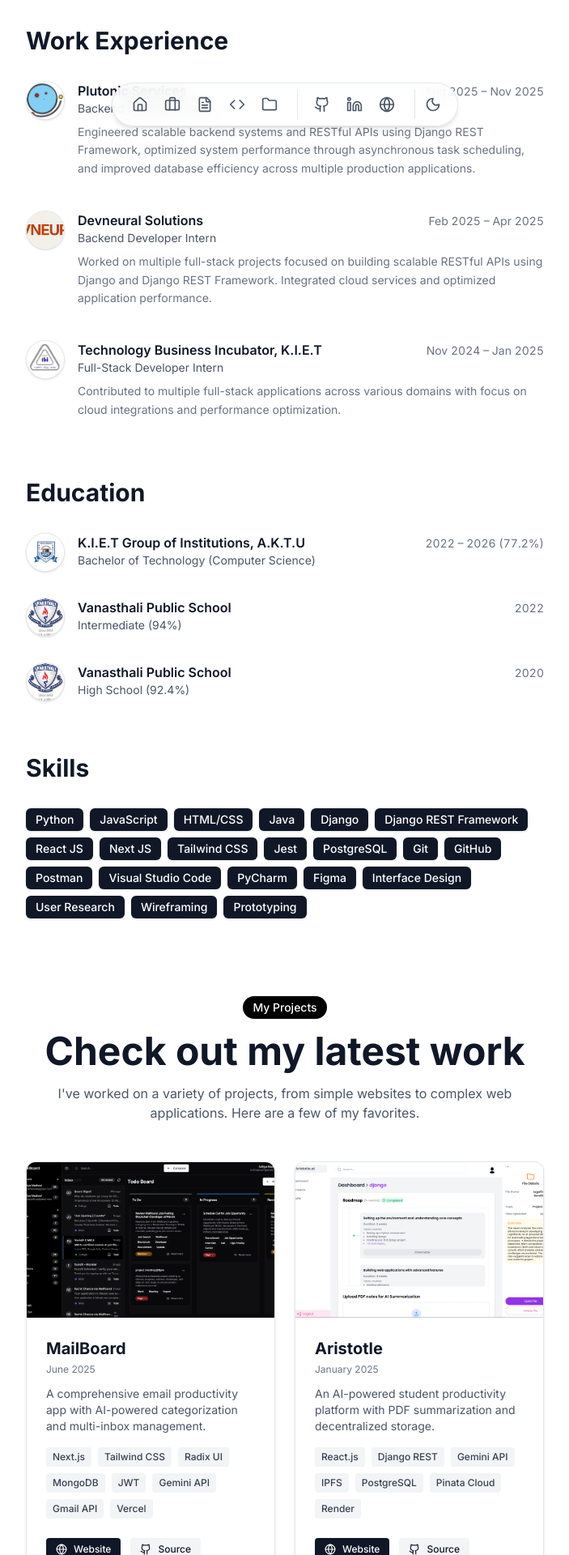
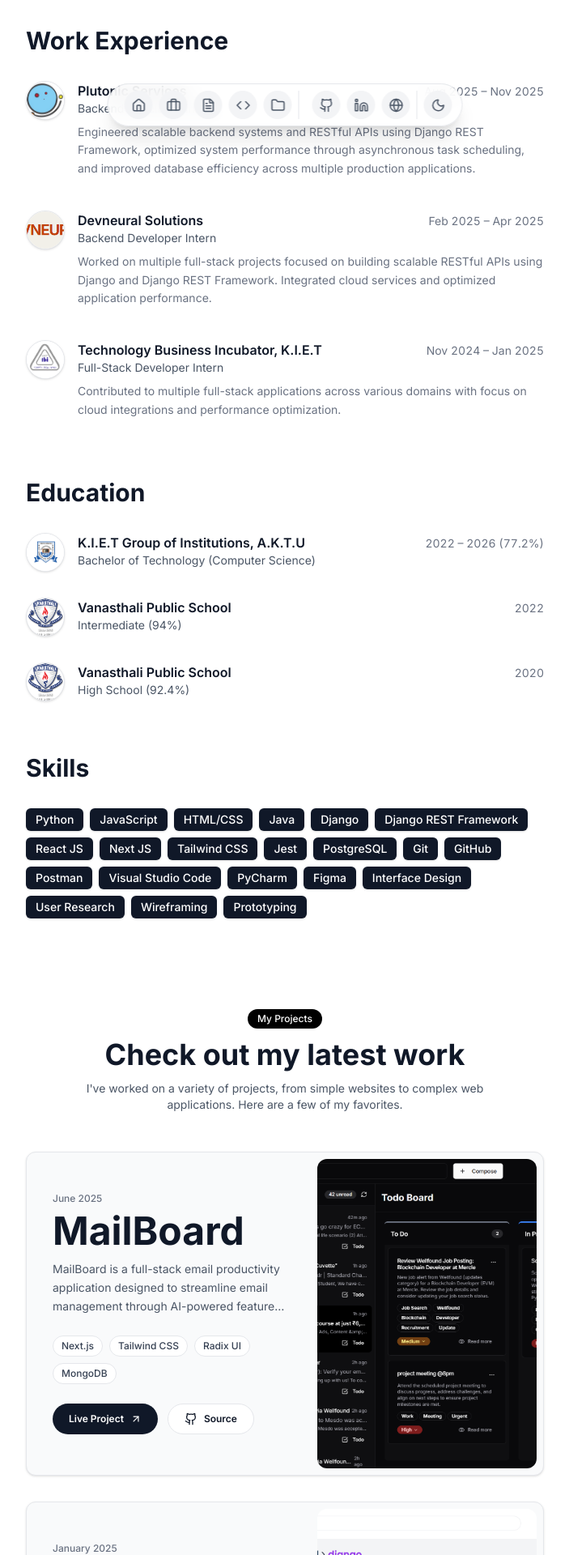
Before and after one commit to Aditya-madwal/adityas_portfolio, a React (Vite) app: page / in a window 1280 px wide. Shown: the part 620-2540 px from the top of the page at 81% size, without its empty margins (288-991 px from the left). Built offline with nearby package versions, Linux system fonts and the light colour scheme.

Commit message:
cool stuff

```diff
--- a/package.json
+++ b/package.json
@@ -11,6 +11,7 @@
     "preview": "vite preview"
   },
   "dependencies": {
+    "framer-motion": "^12.23.24",
     "lucide-react": "^0.555.0",
     "react": "^19.2.0",
     "react-dom": "^19.2.0"
--- a/src/components/Navbar.jsx
+++ b/src/components/Navbar.jsx
@@ -1,8 +1,46 @@
-import React, { useState, useEffect } from 'react';
+import React, { useState, useEffect, useRef } from 'react';
 import { Home, Briefcase, FileText, Code, Folder, Github, Linkedin, Globe, Sun, Moon, ArrowUp } from 'lucide-react';
+import { motion, useMotionValue, useSpring, useTransform, AnimatePresence } from 'framer-motion';
+
+const DockIcon = ({ mouseX, icon: Icon, href, label, onClick }) => {
+  const ref = useRef(null);
+
+  const distance = useTransform(mouseX, (val) => {
+    const bounds = ref.current?.getBoundingClientRect() ?? { x: 0, width: 0 };
+    return val - bounds.x - bounds.width / 2;
+  });
+
+  const widthSync = useTransform(distance, [-150, 0, 150], [35, 70, 35]);
+  const width = useSpring(widthSync, { mass: 0.1, stiffness: 150, damping: 12 });
+
+  return (
+    <motion.div
+      ref={ref}
+      style={{ width }}
+      className="aspect-square flex items-center justify-center rounded-full bg-gray-100 dark:bg-gray-800 hover:bg-gray-200 dark:hover:bg-gray-700 cursor-pointer relative group"
+    >
+      <a
+        href={href}
+        onClick={onClick}
+        target={href?.startsWith('http') ? "_blank" : undefined}
+        rel={href?.startsWith('http') ? "noopener noreferrer" : undefined}
+        className="w-full h-full flex items-center justify-center text-gray-600 dark:text-gray-400 hover:text-gray-900 dark:hover:text-white transition-colors"
+        aria-label={label}
+      >
+        <motion.div style={{ width: useTransform(width, [35, 70], [18, 35]) }}>
+          <Icon className="w-full h-full" />
+        </motion.div>
+      </a>
+      <span className="absolute -top-10 left-1/2 transform -translate-x-1/2 bg-gray-900 text-white text-xs px-2 py-1 rounded opacity-0 group-hover:opacity-100 transition-opacity whitespace-nowrap pointer-events-none z-50">
+        {label}
+      </span>
+    </motion.div>
+  );
+};
 
 const Navbar = ({ darkMode, toggleDarkMode }) => {
   const [showScrollTop, setShowScrollTop] = useState(false);
+  const mouseX = useMotionValue(Infinity);
 
   useEffect(() => {
     const handleScroll = () => {
@@ -36,66 +74,44 @@ const Navbar = ({ darkMode, toggleDarkMode }) => {
   ];
 
   return (
-    <div className="fixed bottom-6 left-1/2 transform -translate-x-1/2 z-50 max-w-[90vw] md:max-w-none">
-      <div className="flex items-center gap-1 px-3 py-2 bg-white/80 dark:bg-gray-900/80 backdrop-blur-md border border-gray-200 dark:border-gray-800 rounded-full shadow-md transition-all duration-300 hover:scale-105">
+    <div className="fixed bottom-6 left-1/2 transform -translate-x-1/2 z-50 max-w-[95vw] md:max-w-none">
+      <motion.div
+        onMouseMove={(e) => mouseX.set(e.pageX)}
+        onMouseLeave={() => mouseX.set(Infinity)}
+        className="flex items-end gap-2 px-3 py-2 bg-white/80 dark:bg-gray-900/80 backdrop-blur-md border border-gray-200 dark:border-gray-800 rounded-full shadow-xl"
+      >
 
         {/* Scroll to Top Button - Visible only when scrolled */}
-        <button
-          onClick={scrollToTop}
-          className={`text-gray-600 dark:text-gray-400 hover:text-gray-900 dark:hover:text-white hover:bg-gray-100 dark:hover:bg-gray-800 rounded-full transition-all duration-300 ease-in-out border-r border-gray-200 dark:border-gray-700 overflow-hidden
-            ${showScrollTop ? 'w-10 opacity-100 mr-1 p-2' : 'w-0 opacity-0 mr-0 p-0 border-none'}
-          `}
-          aria-label="Scroll to Top"
-          disabled={!showScrollTop}
-        >
-          <ArrowUp size={20} />
-        </button>
+        <AnimatePresence>
+          {showScrollTop && (
+            <motion.div
+              initial={{ width: 0, opacity: 0, scale: 0 }}
+              animate={{ width: 'auto', opacity: 1, scale: 1 }}
+              exit={{ width: 0, opacity: 0, scale: 0 }}
+              className="overflow-hidden"
+            >
+              <DockIcon mouseX={mouseX} icon={ArrowUp} label="Scroll to Top" onClick={scrollToTop} />
+            </motion.div>
+          )}
+        </AnimatePresence>
 
         {/* Navigation Links - Hidden on Mobile */}
-        <div className="hidden md:flex items-center gap-1 pr-4 border-r border-gray-200 dark:border-gray-700">
+        <div className="hidden md:flex items-end gap-2 px-2 border-r border-gray-200 dark:border-gray-700">
           {navItems.map((item, index) => (
-            <a
-              key={index}
-              href={item.href}
-              className="p-2 text-gray-600 dark:text-gray-400 hover:text-gray-900 dark:hover:text-white hover:bg-gray-100 dark:hover:bg-gray-800 rounded-full transition-colors tooltip-trigger relative group"
-              aria-label={item.label}
-            >
-              <item.icon size={20} />
-              <span className="absolute -top-10 left-1/2 transform -translate-x-1/2 bg-gray-900 text-white text-xs px-2 py-1 rounded opacity-0 group-hover:opacity-100 transition-opacity whitespace-nowrap pointer-events-none">
-                {item.label}
-              </span>
-            </a>
+            <DockIcon key={index} mouseX={mouseX} {...item} />
           ))}
         </div>
 
         {/* Social Links */}
-        <div className="flex items-center gap-1 pl-2 pr-4 border-r border-gray-200 dark:border-gray-700">
+        <div className="flex items-end gap-2 px-2 border-r border-gray-200 dark:border-gray-700">
           {socialItems.map((item, index) => (
-            <a
-              key={index}
-              href={item.href}
-              target="_blank"
-              rel="noopener noreferrer"
-              className="p-2 text-gray-600 dark:text-gray-400 hover:text-gray-900 dark:hover:text-white hover:bg-gray-100 dark:hover:bg-gray-800 rounded-full transition-colors relative group"
-              aria-label={item.label}
-            >
-              <item.icon size={20} />
-              <span className="absolute -top-10 left-1/2 transform -translate-x-1/2 bg-gray-900 text-white text-xs px-2 py-1 rounded opacity-0 group-hover:opacity-100 transition-opacity whitespace-nowrap pointer-events-none">
-                {item.label}
-              </span>
-            </a>
+            <DockIcon key={index} mouseX={mouseX} {...item} />
           ))}
         </div>
 
         {/* Theme Toggle */}
-        <button
-          onClick={toggleDarkMode}
-          className="p-2 text-gray-600 dark:text-gray-400 hover:text-yellow-500 dark:hover:text-yellow-400 hover:bg-gray-100 dark:hover:bg-gray-800 rounded-full transition-colors"
-          aria-label="Toggle Theme"
-        >
-          {darkMode ? <Sun size={20} /> : <Moon size={20} />}
-        </button>
-      </div>
+        <DockIcon mouseX={mouseX} icon={darkMode ? Sun : Moon} label="Toggle Theme" onClick={toggleDarkMode} />
+      </motion.div>
     </div>
   );
 };
--- a/src/components/Projects.jsx
+++ b/src/components/Projects.jsx
@@ -1,86 +1,197 @@
-import React from 'react';
-import { Globe, Github } from 'lucide-react';
+import React, { useState } from 'react';
+import { Globe, Github, ArrowUpRight, X } from 'lucide-react';
+import { motion, AnimatePresence } from 'framer-motion';
 import data from '../data.json';
 
 const Projects = () => {
   const { projects } = data;
+  const [selectedId, setSelectedId] = useState(null);
+
+  const selectedProject = projects.find(p => p.id === selectedId);
 
   return (
-    <section id="projects" className="py-16 px-4 max-w-2xl mx-auto">
+    <section id="projects" className="py-20 px-4 max-w-2xl mx-auto">
       <div className="flex flex-col items-center text-center mb-12">
-        <span className="px-3 py-1 bg-black text-white dark:bg-white dark:text-black rounded-full text-sm font-medium mb-4">
+        <span className="px-3 py-1 bg-black text-white dark:bg-white dark:text-black rounded-full text-xs font-medium mb-3">
           My Projects
         </span>
-        <h2 className="text-4xl md:text-5xl font-bold text-gray-900 dark:text-white mb-4">
+        <h2 className="text-3xl md:text-4xl font-bold text-gray-900 dark:text-white mb-3">
           Check out my latest work
         </h2>
-        <p className="text-gray-600 dark:text-gray-400 max-w-xl">
+        <p className="text-gray-600 dark:text-gray-400 max-w-xl text-sm">
           I've worked on a variety of projects, from simple websites to complex web applications. Here are a few of my favorites.
         </p>
       </div>
 
-      <div className="grid grid-cols-1 md:grid-cols-2 gap-6">
-        {projects.map((project, index) => (
-          <div key={index} className="bg-white dark:bg-gray-900 rounded-xl overflow-hidden border border-gray-200 dark:border-gray-800 shadow-sm hover:shadow-md transition-shadow flex flex-col">
-            <div className="h-48 overflow-hidden bg-gray-100 dark:bg-gray-800">
-              {/* Using dummy image if local path is provided, as per user's initial request for dummy images,
-                  but since they provided specific paths now, I'll try to use them but fallback to a placeholder style if broken
-                  or just use a generic placeholder for now since I know the files don't exist locally.
-                  Actually, I'll use the path provided. If it breaks, it breaks (or shows alt).
-                  To make it look good immediately, I will use a conditional check or just a placeholder if it starts with /.
-                  Wait, the user said "for every image related component use a single dummy image" in the FIRST prompt.
-                  But in the SECOND prompt they gave specific data.
-                  I will use the data provided.
-              */}
-              <img
-                src={project.thumbnailImage}
-                alt={project.title}
-                className="w-full h-full object-cover transition-transform duration-500 hover:scale-105"
-                onError={(e) => {
-                  e.target.onerror = null;
-                  e.target.src = "https://images.unsplash.com/photo-1555066931-4365d14bab8c?fit=crop&w=500&h=300"; // Fallback image
-                }}
-              />
-            </div>
-            <div className="p-6 flex-1 flex flex-col">
-              <h3 className="font-bold text-xl text-gray-900 dark:text-white mb-1">{project.title}</h3>
-              <p className="text-xs text-gray-500 dark:text-gray-500 mb-3">{project.timeline}</p>
-              <p className="text-gray-600 dark:text-gray-400 text-sm mb-4 flex-1 line-clamp-3">
-                {project.shortDescription}
+      <div className="flex flex-col gap-8">
+        {projects.map((project) => (
+          <motion.div
+            layoutId={`card-container-${project.id}`}
+            key={project.id}
+            onClick={() => setSelectedId(project.id)}
+            className="flex flex-col md:flex-row bg-gray-50 dark:bg-[#040404] rounded-xl overflow-hidden border border-gray-200 dark:border-gray-800 shadow-sm hover:shadow-md transition-shadow h-auto md:h-[400px] cursor-pointer group"
+          >
+            {/* Content Section */}
+            <div className="flex-1 p-6 md:p-8 flex flex-col justify-center">
+              <motion.span
+                layoutId={`timeline-${project.id}`}
+                className="text-xs font-medium text-gray-500 dark:text-gray-400 mb-2 block"
+              >
+                {project.timeline}
+              </motion.span>
+              <motion.h3
+                layoutId={`title-${project.id}`}
+                className="text-2xl md:text-5xl font-bold text-gray-900 dark:text-white mb-3"
+              >
+                {project.title}
+              </motion.h3>
+              <p className="text-gray-600 dark:text-gray-400 text-sm leading-relaxed mb-6 line-clamp-3">
+                {project.description[0]}
               </p>
 
               <div className="flex flex-wrap gap-2 mb-6">
-                {project.technologies.map((tech, i) => (
-                  <span key={i} className="px-2 py-1 bg-gray-100 dark:bg-gray-800 text-gray-700 dark:text-gray-300 text-xs rounded font-medium">
+                {project.technologies.slice(0, 4).map((tech, i) => (
+                  <span key={i} className="px-2.5 py-1 bg-white dark:bg-gray-800 border border-gray-200 dark:border-gray-700 text-gray-700 dark:text-gray-300 text-xs rounded-full font-medium">
                     {tech}
                   </span>
                 ))}
               </div>
 
-              <div className="flex gap-3 mt-auto">
+              <div className="flex gap-3">
+                <button className="inline-flex items-center gap-2 px-5 py-2.5 bg-gray-900 dark:bg-white text-white dark:text-gray-900 text-xs font-semibold rounded-full hover:bg-gray-800 dark:hover:bg-gray-100 transition-colors">
+                  Live Project
+                  <ArrowUpRight size={14} />
+                </button>
+                <button className="inline-flex items-center gap-2 px-5 py-2.5 bg-white dark:bg-gray-800 text-gray-900 dark:text-white border border-gray-200 dark:border-gray-700 text-xs font-semibold rounded-full hover:bg-gray-50 dark:hover:bg-gray-700 transition-colors">
+                  <Github size={16} />
+                  Source
+                </button>
+              </div>
+            </div>
+
+            {/* Image Section */}
+            <div className="flex-1 relative h-64 md:h-auto overflow-hidden">
+              <div className="absolute inset-0 flex items-center justify-end p-2">
+                 <motion.img
+                  layoutId={`image-${project.id}`}
+                  src={project.thumbnailImage}
+                  alt={project.title}
+                  className="w-full h-full object-cover rounded-xl transform transition-transform duration-700"
+                  onError={(e) => {
+                    e.target.onerror = null;
+                    e.target.src = "https://images.unsplash.com/photo-1555066931-4365d14bab8c?fit=crop&w=800&h=600";
+                  }}
+                />
+              </div>
+            </div>
+          </motion.div>
+        ))}
+      </div>
+
+      <AnimatePresence>
+        {selectedId && selectedProject && (
+          <>
+            <motion.div
+              initial={{ opacity: 0 }}
+              animate={{ opacity: 1 }}
+              exit={{ opacity: 0 }}
+              onClick={() => setSelectedId(null)}
+              className="fixed inset-0 bg-black/60 backdrop-blur-sm z-50"
+            />
+            <motion.div
+              layoutId={`card-container-${selectedId}`}
+              className="fixed inset-4 md:inset-10 z-50 bg-white dark:bg-[#040404] rounded-3xl overflow-hidden shadow-2xl border border-gray-200 dark:border-gray-800 flex flex-col md:flex-row"
+            >
+              <button
+                onClick={(e) => { e.stopPropagation(); setSelectedId(null); }}
+                className="absolute top-4 right-4 p-2 bg-black/10 dark:bg-white/10 hover:bg-black/20 dark:hover:bg-white/20 rounded-full z-10 transition-colors"
+              >
+                <X size={24} className="text-red-500" />
+              </button>
+
+              {/* Left Column: 70% - Details */}
+              <div className="w-full md:w-[70%] h-full overflow-y-auto p-8 md:p-12 scrollbar-hide">
+                 <motion.span
+                    layoutId={`timeline-${selectedId}`}
+                    className="text-sm font-medium text-gray-500 dark:text-gray-400 mb-3 block"
+                  >
+                    {selectedProject.timeline}
+                  </motion.span>
+                  <motion.h2
+                    layoutId={`title-${selectedId}`}
+                    className="text-4xl md:text-6xl font-bold text-gray-900 dark:text-white mb-6"
+                  >
+                    {selectedProject.title}
+                  </motion.h2>
+
+                  <div className="space-y-6 text-gray-600 dark:text-gray-300 leading-relaxed text-lg mb-8">
+                    {selectedProject.description.map((paragraph, i) => (
+                      <p key={i}>{paragraph}</p>
+                    ))}
+                  </div>
+
+                  <div className="mb-8">
+                    <h4 className="text-sm font-semibold text-gray-900 dark:text-white uppercase tracking-wider mb-4">Technologies</h4>
+                    <div className="flex flex-wrap gap-2">
+                      {selectedProject.technologies.map((tech, i) => (
+                        <span key={i} className="px-3 py-1.5 bg-gray-100 dark:bg-gray-800 text-gray-700 dark:text-gray-300 text-sm rounded-full font-medium">
+                          {tech}
+                        </span>
+                      ))}
+                    </div>
+                  </div>
+
+                  <div className="flex gap-4">
                     <a
-                  href={project.liveUrl}
+                      href={selectedProject.liveUrl}
                       target="_blank"
                       rel="noopener noreferrer"
-                  className="flex items-center gap-2 px-3 py-1.5 bg-gray-900 dark:bg-white text-white dark:text-gray-900 text-xs font-medium rounded hover:bg-gray-800 dark:hover:bg-gray-100 transition-colors"
+                      className="inline-flex items-center gap-2 px-8 py-4 bg-gray-900 dark:bg-white text-white dark:text-gray-900 text-base font-semibold rounded-full hover:bg-gray-800 dark:hover:bg-gray-100 transition-colors"
                     >
-                  <Globe size={14} />
-                  Website
+                      Live Project
+                      <ArrowUpRight size={20} />
                     </a>
                     <a
-                  href={project.githubUrl}
+                      href={selectedProject.githubUrl}
                       target="_blank"
                       rel="noopener noreferrer"
-                  className="flex items-center gap-2 px-3 py-1.5 bg-gray-100 dark:bg-gray-800 text-gray-900 dark:text-white text-xs font-medium rounded hover:bg-gray-200 dark:hover:bg-gray-700 transition-colors"
+                      className="inline-flex items-center gap-2 px-8 py-4 bg-white dark:bg-gray-800 text-gray-900 dark:text-white border border-gray-200 dark:border-gray-700 text-base font-semibold rounded-full hover:bg-gray-50 dark:hover:bg-gray-700 transition-colors"
                     >
-                  <Github size={14} />
-                  Source
+                      <Github size={20} />
+                      Source Code
                     </a>
                   </div>
               </div>
+
+              {/* Right Column: 30% - Images */}
+              <div className="w-full md:w-[30%] h-full overflow-y-auto p-4 space-y-4 border-l border-gray-200 dark:border-gray-800">
+                 {selectedProject.gallery && selectedProject.gallery.length > 0 ? (
+                   selectedProject.gallery.map((img, index) => (
+                     <div key={index} className="rounded-xl overflow-hidden shadow-sm">
+                       <img
+                        src={img.url}
+                        alt={img.caption}
+                        className="w-full h-auto object-cover"
+                        onError={(e) => {
+                          e.target.onerror = null;
+                          e.target.src = "https://images.unsplash.com/photo-1555066931-4365d14bab8c?fit=crop&w=800&h=600";
+                        }}
+                       />
                      </div>
-        ))}
+                   ))
+                 ) : (
+                   <motion.img
+                    layoutId={`image-${selectedId}`}
+                    src={selectedProject.thumbnailImage}
+                    alt={selectedProject.title}
+                    className="w-full h-auto rounded-xl shadow-md"
+                   />
+                 )}
               </div>
+            </motion.div>
+          </>
+        )}
+      </AnimatePresence>
     </section>
   );
 };
```
Also changed, not shown: 1 other file (tests, documents, lock files or other folders). Lines whose indentation alone changed are shown as unchanged.
